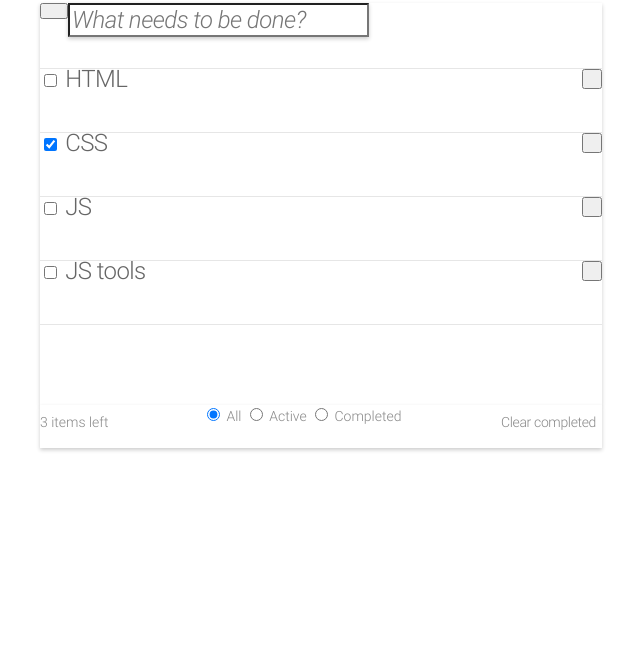
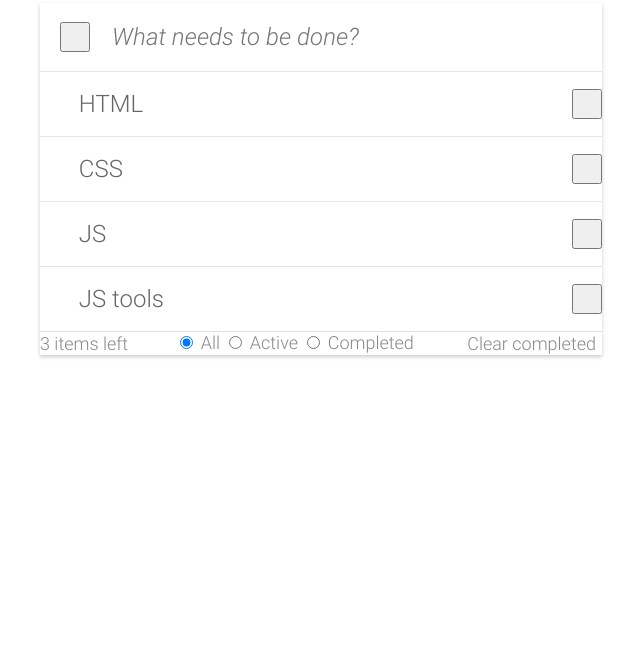
Before and after one commit to ok-technopolis-autumn-2022/Vlad_Korzh, a plain HTML site: page src/index.html in a window 1280 px wide. Shown: the part 152-800 px from the top of the page, without its empty margins (319-959 px from the left). Drawn offline with Linux system fonts and the light colour scheme.

Commit message:
add second version layout.css

```diff
--- a/src/style/layout.css
+++ b/src/style/layout.css
@@ -1,42 +1,42 @@
 @import url(fonts.css);
 
 h1 {
-    text-align: center;
+    display: flex;
+    justify-content: center;
 
     font-family: 'Roboto', serif;
     font-style: normal;
     font-weight: 100;
     font-size: 100px;
     line-height: 21px;
-    letter-spacing: -2.5px;
 
     color: #CCCCCC;
 }
 
-.todo-app-dropdown-list-header {
-    width: 562px;
-    height: 66px;
-
-    background: #FFFFFF;
-    box-shadow: inset 0 -1px 0 #E6E6E6;
+.content {
+    display: flex;
+    flex-direction: column;
+    align-items: center;
 }
 
-.todo-app-dropdown-list {
-    margin: 0 auto;
-    width: 562px;
-    height: 402px;
-
+.todo-app-dropdown-list-header {
+    display: flex;
+    flex-direction: row-reverse;
+    align-items: center;
+    justify-content: left;
     background: #FFFFFF;
-    box-shadow: 0 2px 4px rgba(0, 0, 0, 0.2);
+    border-bottom: inset 1px #E6E6E6;
 }
 
 .button-down-arrow {
-    float: left;
-    width: 28px;
-    height: 16px;
+    margin-left: 20px;
+    margin-right: 20px;
+    width: 30px;
+    height: 30px;
 }
 
 #search-todos {
+    min-height: 66px;
     font-family: 'Roboto', serif;
     font-style: italic;
     font-weight: 300;
@@ -44,49 +44,43 @@ h1 {
     line-height: 21px;
 
     text-align: left;
-    letter-spacing: -0.6px;
 
     color: #CCCCCC;
+    border: none;
+}
+
+.todo-app-dropdown-list {
+    display: flex;
+    flex-direction: column;
+    justify-content: center;
+    width: 562px;
+    background: #FFFFFF;
     box-shadow: 0 2px 4px rgba(0, 0, 0, 0.2);
+    overflow: hidden;
 }
 
 .todo-app-checklist {
-    display: flex;
-    flex-direction: column;
-    align-items: center;
-
     font-family: 'Roboto', serif;
     font-style: normal;
     font-weight: 300;
     font-size: 24px;
     line-height: 21px;
-    letter-spacing: -0.6px;
 
     color: #666666;
 }
 
 .section-todos {
-    width: 562px;
+    display: flex;
+    justify-content: space-between;
+    align-items: center;
     height: 64px;
-
     background: #FFFFFF;
-    box-shadow: inset 0 -1px 0 #E6E6E6;
+    border-bottom: inset 1px #E6E6E6;
 }
 
 .button-delete {
-    float: right;
-    width: 20px;
-    height: 20px;
-}
-
-footer {
-    display: flex;
-    flex-direction: row;
-    margin: 0 auto;
-    width: 562px;
-    height: 43px;
-
-    box-shadow: inset 0 1px 0 #E6E6E6;
+    width: 30px;
+    height: 30px;
 }
 
 .todo-app-footer-container {
@@ -96,33 +90,41 @@ footer {
     width: 562px;
 
     font-family: 'Roboto', serif;
-    font-size: 14px;
+    font-size: 18px;
     background: #FFFFFF;
     color: #888888;
     box-shadow: 0 2px 4px rgba(0, 0, 0, 0.2);
 }
 
 .footer-number-remaining-todos {
-    line-height: 35px;
+    display: flex;
+    align-items: center;
 }
 
 .buttons {
-    line-height: 35px;
+    display: flex;
+    align-items: center;
 }
 
 .footer-cleaning-action {
-    line-height: 35px;
+    display: flex;
+    align-items: center;
 }
 
 .button-clear {
     font-family: 'Roboto', serif;
     font-style: normal;
     font-weight: 300;
-    font-size: 14px;
+    font-size: 18px;
     line-height: 21px;
-    letter-spacing: -0.35px;
 
     color: #888888;
     background: #FFFFFF;
     border: none;
 }
+
+.todo-item-status {
+    display: inline-block;
+    margin-right: 50px;
+    margin-left: -30px;
+}
```
